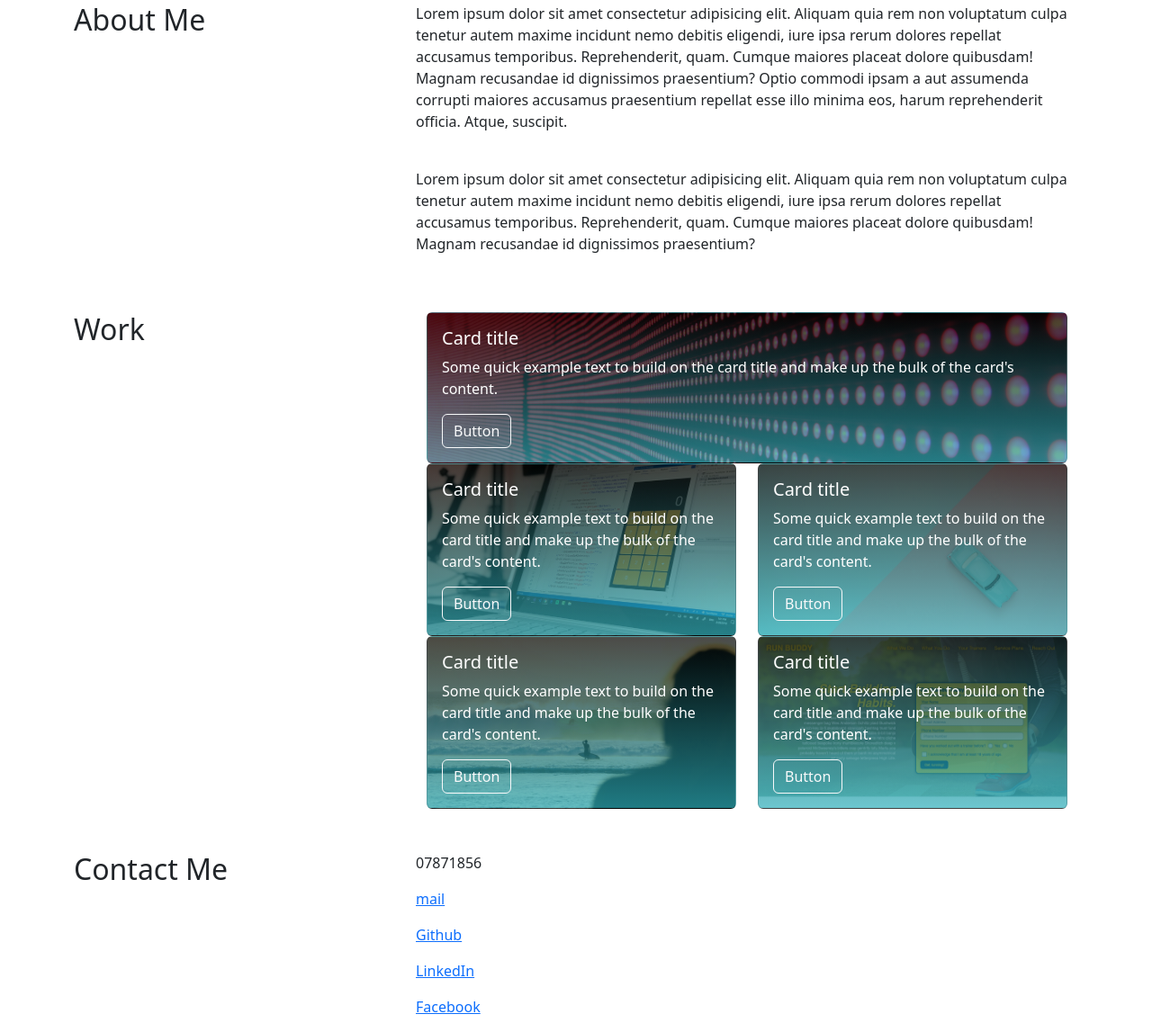
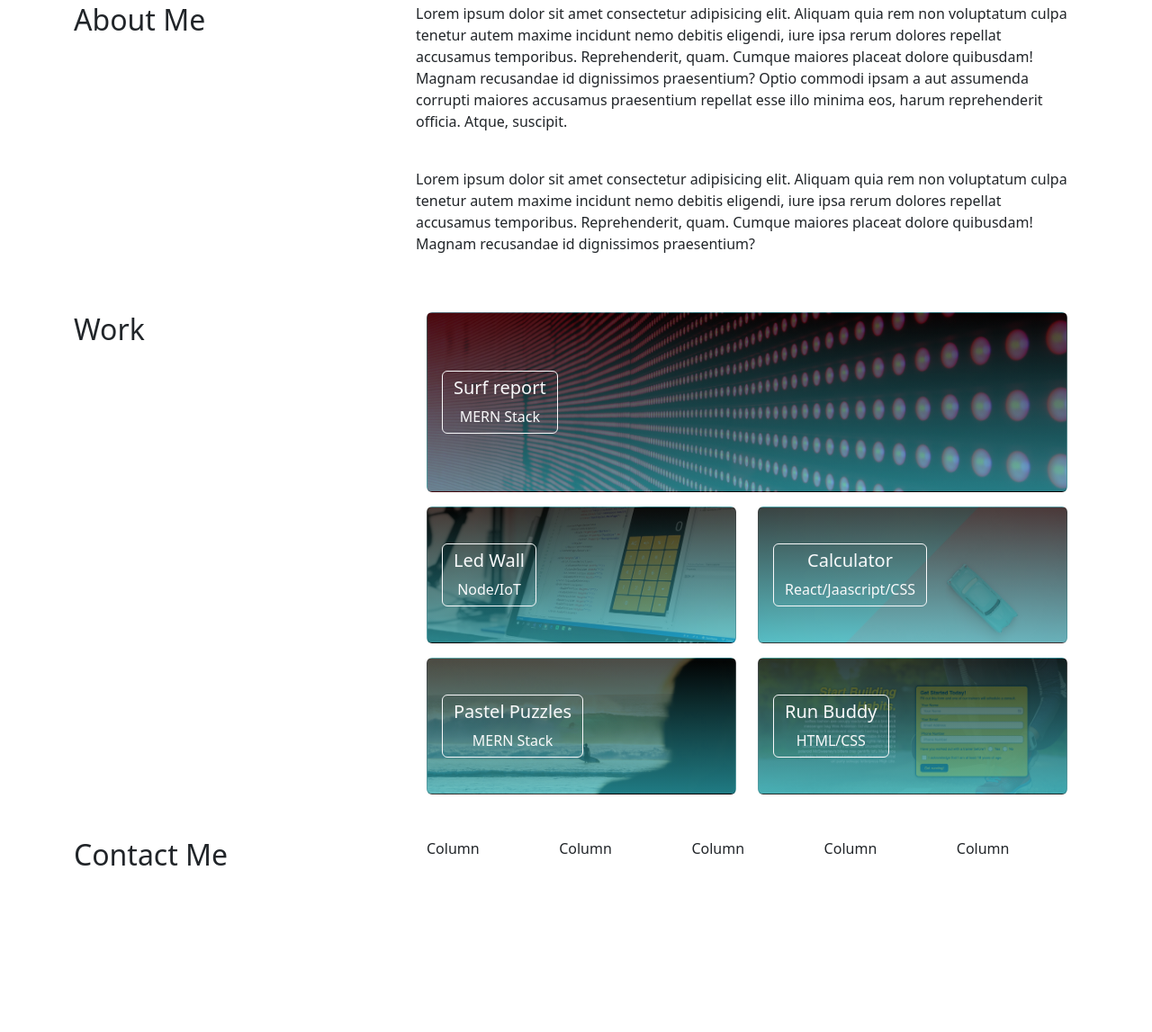
Before and after one commit to Moorgal/bc3_PortfolioBootstrap, a plain HTML site: page index.html in a window 1280 px wide. Shown: the part 425-1572 px from the top of the page at 90% size. After the commit the page ends 1402 px from the top, so only its background shows below. Drawn offline with nearby package versions, Linux system fonts and the light colour scheme.

Commit message:
cards update footer initial

```diff
--- a/index.html
+++ b/index.html
@@ -73,7 +73,8 @@
         debitis eligendi, iure ipsa rerum dolores repellat accusamus
         temporibus. Reprehenderit, quam. Cumque maiores placeat dolore
         quibusdam! Magnam recusandae id dignissimos praesentium?
-      </p></div>
+      </p>
+    </div>
   </div>
 
       <!-- portfolio container -->
@@ -89,15 +90,11 @@
           <div class="col">
             <!-- Card -->
               <div
-                class="bg-image card shadow-1-strong card1"
-                              >
+                class="bg-image card shadow-1-strong card1 py-4 py-md-5">
                 <div class="card-body text-white">
-                  <h5 class="card-title">Card title</h5>
-                  <p class="card-text">
-                    Some quick example text to build on the card title and make up the bulk of the
-                    card's content.
-                  </p>
-                  <a href="#!" class="btn btn-outline-light">Button</a>
+                  <a href="#!" class="btn btn-outline-light">
+                    <h5 class="card-title">Surf report</h5>
+                      <p class="card-text">MERN Stack</p></a>
                 </div>
               </div>
             <!-- Card -->
@@ -107,35 +104,26 @@
           <div class="col-md-6">
 
             <!-- Card -->
-<div
-  class="bg-image card shadow-1-strong card2"
->
+            <div class="bg-image card shadow-1-strong card2 py-4 mt-3">
               <div class="card-body text-white">
-    <h5 class="card-title">Card title</h5>
-    <p class="card-text">
-      Some quick example text to build on the card title and make up the bulk of the
-      card's content.
-    </p>
-    <a href="#!" class="btn btn-outline-light">Button</a>
+                <a href="#!" class="btn btn-outline-light">
+                  <h5 class="card-title">Led Wall</h5>
+                  <p class="card-text">Node/IoT</p>
+                </a>
               </div>
             </div>
             <!-- Card -->
-
 
           </div>
         <div class="col-md-6">
 
           <!-- Card -->
-<div
-  class="bg-image card shadow-1-strong card3"
->
+          <div class="bg-image card shadow-1-strong card3 py-4 mt-3">
             <div class="card-body text-white">
-    <h5 class="card-title">Card title</h5>
-    <p class="card-text">
-      Some quick example text to build on the card title and make up the bulk of the
-      card's content.
-    </p>
-    <a href="#!" class="btn btn-outline-light">Button</a>
+              <a href="#!" class="btn btn-outline-light">
+                <h5 class="card-title">Calculator</h5>
+                <p class="card-text">React/Jaascript/CSS</p>
+                  </a>
                 </div>
               </div>
               <!-- Card -->
@@ -147,16 +135,12 @@
           <div class="col-md-6">
 
         <!-- Card -->
-<div
-  class="bg-image card shadow-1-strong card4"
->
+        <div class="bg-image card shadow-1-strong card4 py-4 mt-3">
           <div class="card-body text-white">
-    <h5 class="card-title">Card title</h5>
-    <p class="card-text">
-      Some quick example text to build on the card title and make up the bulk of the
-      card's content.
-    </p>
-    <a href="#!" class="btn btn-outline-light">Button</a>
+            <a href="#!" class="btn btn-outline-light">
+              <h5 class="card-title">Pastel Puzzles</h5>
+              <p class="card-text">MERN Stack</p>
+            </a>
           </div>
         </div>
         <!-- Card -->
@@ -165,21 +149,15 @@
           <div class="col-md-6">
 
         <!-- Card -->
-<div
-  class="bg-image card shadow-1-strong card5"
->
+        <div class="bg-image card shadow-1-strong card5 py-4 mt-3">
           <div class="card-body text-white">
-    <h5 class="card-title">Card title</h5>
-    <p class="card-text">
-      Some quick example text to build on the card title and make up the bulk of the
-      card's content.
-    </p>
-    <a href="#!" class="btn btn-outline-light">Button</a>
+            <a href="#!" class="btn btn-outline-light">
+              <h5 class="card-title">Run Buddy</h5>
+              <p class="card-text">HTML/CSS</p>
+            </a>
           </div>
         </div>
         <!-- Card -->
-
-
 
           </div>
         </div>
@@ -195,14 +173,22 @@
       <h2>Contact Me</h2>
     </div>
     <div class="col-md-8 mt-3 mt-md-5">
-        <div>
-            <p>07871856</p>
-            <p><a href="mailto:mail@mail">mail</a></p>
-            <p>
-              <a href="https://github.com/Moorgal" >Github</a>
-            </p>
-            <p><a href="https://LinkedIn.com">LinkedIn</a></p>
-            <p><a href="https://facebook.com">Facebook</a></p>
+                <div class="container">
+          <div class="row">
+            <div class="col">
+              Column
+            </div>
+            <div class="col">
+              Column
+            </div>
+            <div class="col">
+              Column
+            </div>
+            <div class="col">
+              Column
+            </div>
+            <div class="col">
+              Column
             </div>
   </div>
 </div>
```
Lines whose indentation alone changed are shown as unchanged.
